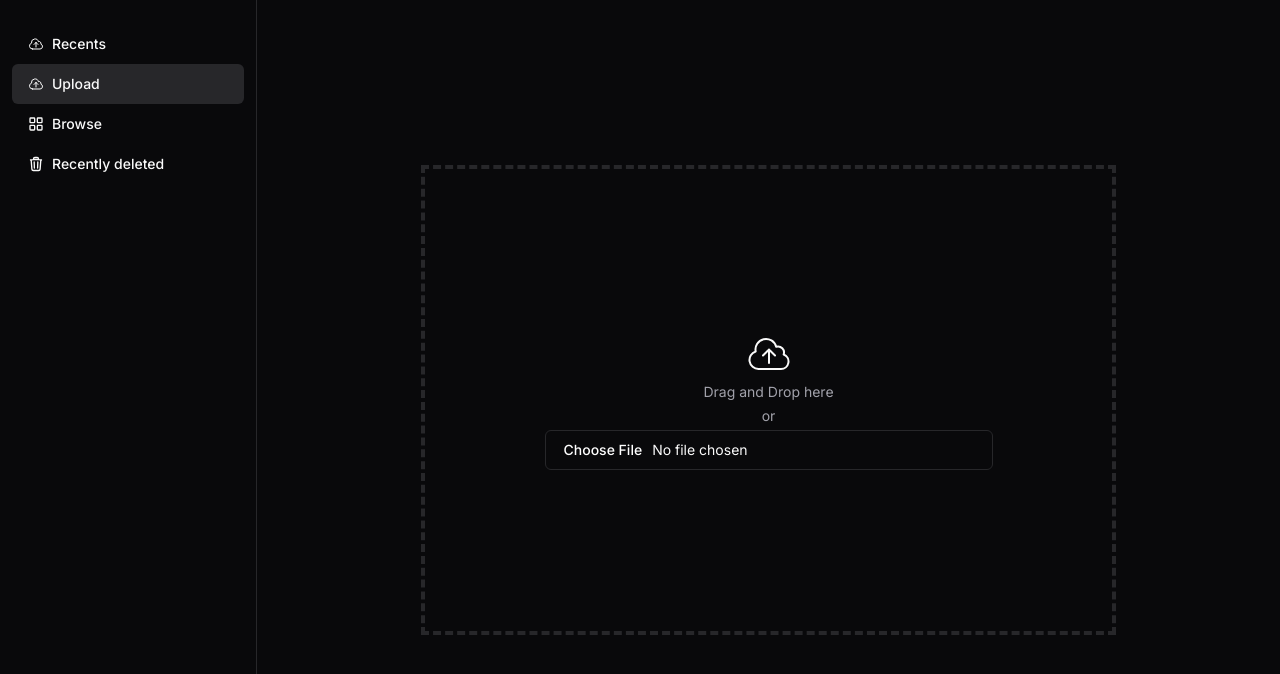
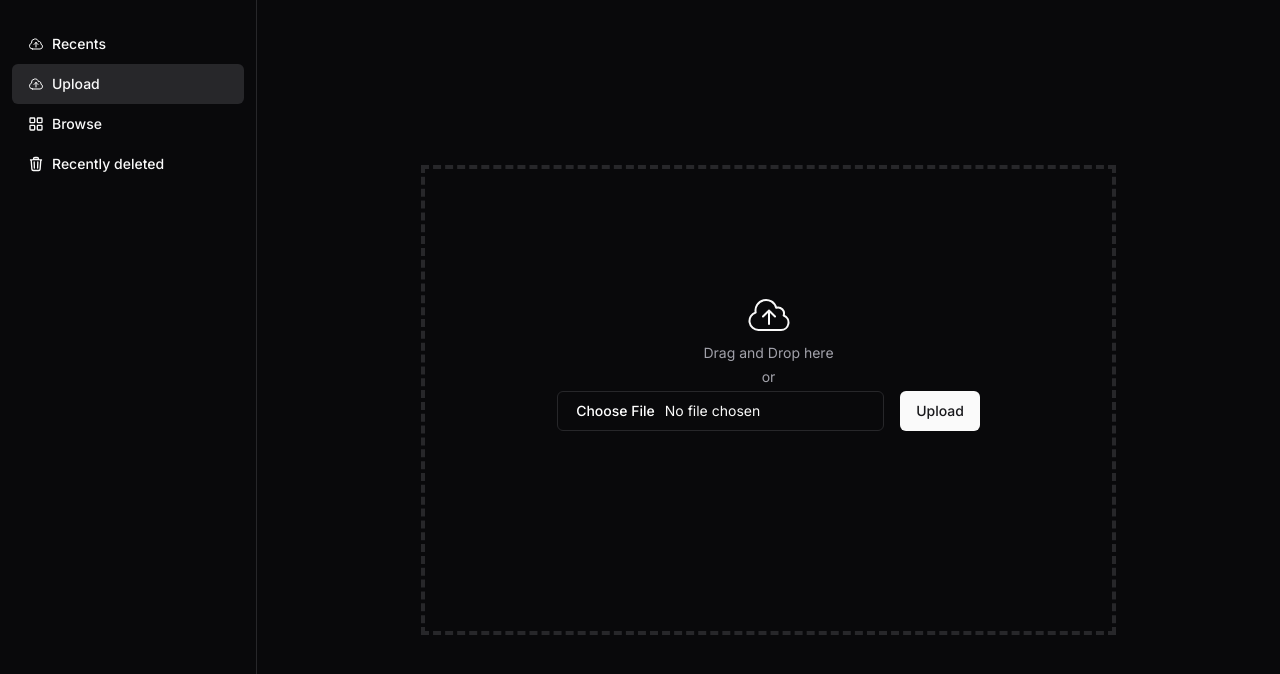
Before and after one commit to Utkarsh-NCI/CPP-Client, a Next.js app in the folder client/: page /upload in a window 1280 px wide. Shown: the top 674 px of the page. Built offline with nearby package versions, Linux system fonts and the light colour scheme.

Commit message:
Added alert

```diff
--- a/client/app/(dashboard)/upload/page.tsx
+++ b/client/app/(dashboard)/upload/page.tsx
@@ -1,17 +1,36 @@
 "use client";
+import { Input } from "@/components/ui/input";
+import { ChangeEvent, useState } from "react";
+import { Alert, AlertDescription, AlertTitle } from "@/components/ui/alert";
 import { Button } from "@/components/ui/button";
-import { Input } from "@/components/ui/input";
+import { log } from "console";
 
 export default function Page() {
+  const [file, setFile] = useState<File | null>(null);
+  const [showAlert, setShowAlert] = useState(false);
+  const onFileChange = (event: ChangeEvent<HTMLInputElement>) => {
+    let _file: File | null = null;
+    if (event.target.files) {
+      _file = event.target.files[0];
+    }
+    setFile(_file);
+    setShowAlert(false);
+  };
+
+  // Divide file into small parts
+  const uploadFile = () => {
+    if (!file) {
+      setShowAlert(true);
+      return;
+    }
+    console.log(file);
+    const { size, type, name } = file;
+    const chunkSize = 256 * 1024; // 256 KB chunks
+    const maxConcurrentRequest = 5;
+  };
   return (
     <div className="flex flex-1 h-full justify-center items-center">
-      <div
-        className="border-4 border-dashed w-3/4 justify-center flex flex-col items-center h-2/3 space-y-1"
-        onDrop={(e) => {
-          e.preventDefault();
-          console.log("drop");
-        }}
-      >
+      <div className="border-4 border-dashed w-3/4 justify-center flex flex-col items-center h-2/3 space-y-1">
         <svg
           xmlns="http://www.w3.org/2000/svg"
           fill="none"
@@ -28,7 +47,17 @@
         </svg>
         <p className="text-sm text-muted-foreground">Drag and Drop here</p>
         <p className="text-sm text-muted-foreground">or</p>
-        <Input type="file" className="max-w-md" />
+        <div className="flex space-x-4">
+          <Input type="file" className="max-w-md " onChange={onFileChange} />
+          <Button onClick={uploadFile}>Upload</Button>
+        </div>
+
+        <div className={`flex w-3/4 ${showAlert ? "" : "invisible"}`}>
+          <Alert variant="destructive">
+            <AlertTitle>Error</AlertTitle>
+            <AlertDescription>Please select a file to upload.</AlertDescription>
+          </Alert>
+        </div>
       </div>
     </div>
   );
--- /dev/null
+++ b/client/components/ui/alert.tsx
@@ -0,0 +1,59 @@
+import * as React from "react"
+import { cva, type VariantProps } from "class-variance-authority"
+
+import { cn } from "@/lib/utils"
+
+const alertVariants = cva(
+  "relative w-full rounded-lg border p-4 [&>svg~*]:pl-7 [&>svg+div]:translate-y-[-3px] [&>svg]:absolute [&>svg]:left-4 [&>svg]:top-4 [&>svg]:text-foreground",
+  {
+    variants: {
+      variant: {
+        default: "bg-background text-foreground",
+        destructive:
+          "border-destructive/50 text-destructive dark:border-destructive [&>svg]:text-destructive",
+      },
+    },
+    defaultVariants: {
+      variant: "default",
+    },
+  }
+)
+
+const Alert = React.forwardRef<
+  HTMLDivElement,
+  React.HTMLAttributes<HTMLDivElement> & VariantProps<typeof alertVariants>
+>(({ className, variant, ...props }, ref) => (
+  <div
+    ref={ref}
+    role="alert"
+    className={cn(alertVariants({ variant }), className)}
+    {...props}
+  />
+))
+Alert.displayName = "Alert"
+
+const AlertTitle = React.forwardRef<
+  HTMLParagraphElement,
+  React.HTMLAttributes<HTMLHeadingElement>
+>(({ className, ...props }, ref) => (
+  <h5
+    ref={ref}
+    className={cn("mb-1 font-medium leading-none tracking-tight", className)}
+    {...props}
+  />
+))
+AlertTitle.displayName = "AlertTitle"
+
+const AlertDescription = React.forwardRef<
+  HTMLParagraphElement,
+  React.HTMLAttributes<HTMLParagraphElement>
+>(({ className, ...props }, ref) => (
+  <div
+    ref={ref}
+    className={cn("text-sm [&_p]:leading-relaxed", className)}
+    {...props}
+  />
+))
+AlertDescription.displayName = "AlertDescription"
+
+export { Alert, AlertTitle, AlertDescription }
--- a/client/package.json
+++ b/client/package.json
@@ -27,13 +27,13 @@
   },
   "devDependencies": {
     "@types/node": "^20",
-    "@types/react": "^18",
-    "@types/react-dom": "^18",
+    "@types/react": "^18.2.61",
+    "@types/react-dom": "^18.2.19",
     "autoprefixer": "^10.0.1",
     "eslint": "^8",
     "eslint-config-next": "14.1.0",
     "postcss": "^8",
     "tailwindcss": "^3.3.0",
-    "typescript": "^5"
+    "typescript": "^5.3.3"
   }
 }
```
Also changed, not shown: 1 other file (tests, documents, lock files or other folders).
